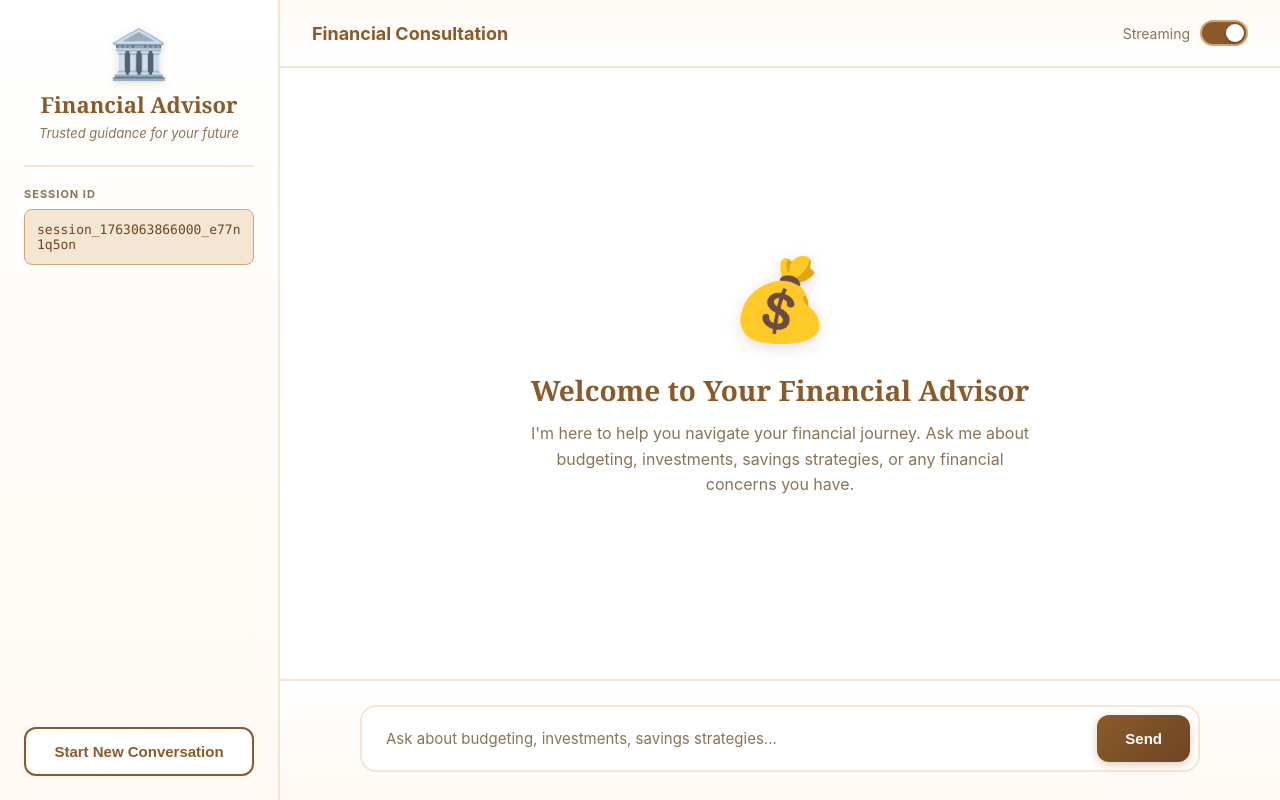
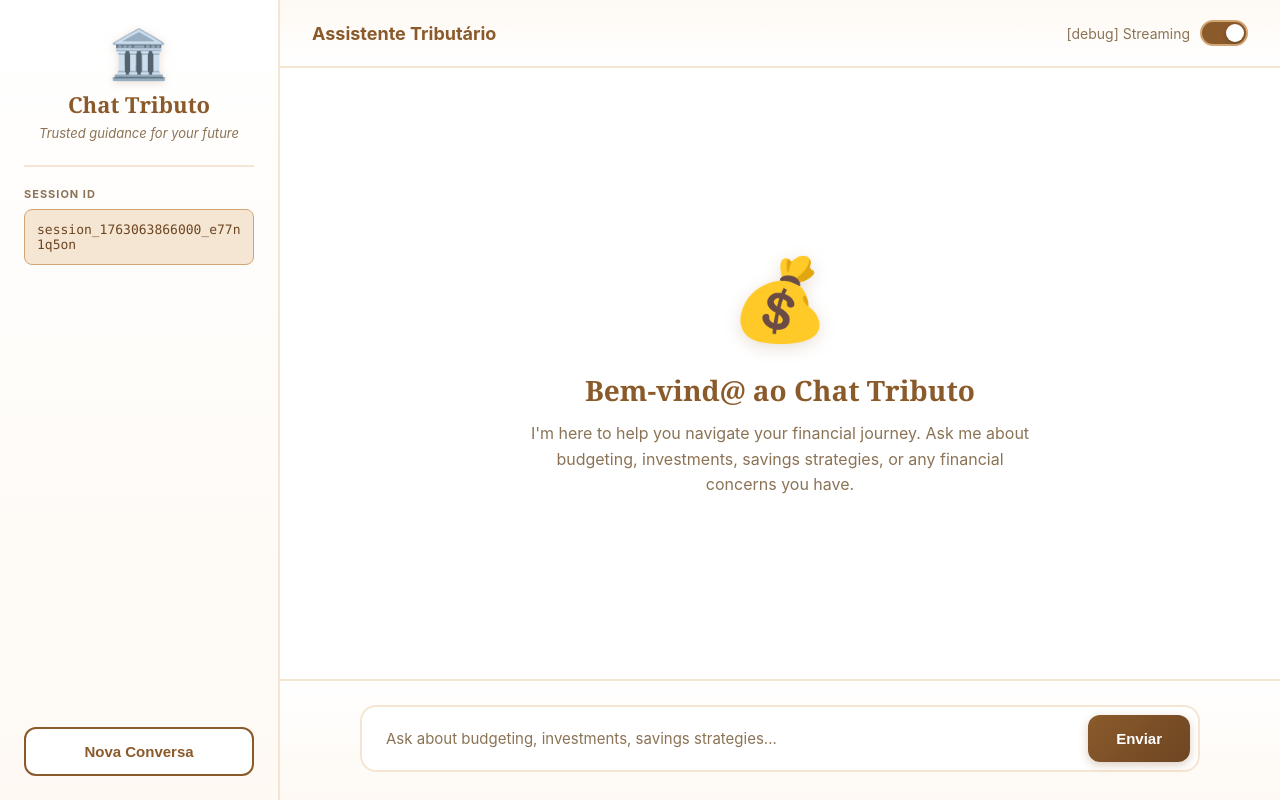
Before and after one commit to BrunoBensadon/fgv_chatbot, a plain HTML site: page index.html in a window 1280 px wide. Drawn offline with nearby package versions, Linux system fonts and the light colour scheme.

Commit message:
update index.html

```diff
--- a/index.html
+++ b/index.html
@@ -13,7 +13,7 @@
   <aside class="sidebar">
     <div class="brand">
       <div class="brand-icon">🏛️</div>
-      <div class="brand-name">Financial Advisor</div>
+      <div class="brand-name">Chat Tributo</div>
       <div class="brand-tagline">Trusted guidance for your future</div>
     </div>
 
@@ -23,16 +23,16 @@
     </div>
 
     <button class="new-chat-btn" id="newChatBtn">
-      Start New Conversation
+      Nova Conversa
     </button>
   </aside>
 
   <!-- Main Chat -->
   <main class="chat-main">
     <header class="chat-header">
-      <div class="header-title">Financial Consultation</div>
+      <div class="header-title">Assistente Tributário</div>
       <div class="stream-toggle">
-        <span>Streaming</span>
+        <span>[debug] Streaming</span>
         <div class="toggle-switch active" id="streamToggle">
           <div class="toggle-slider"></div>
         </div>
@@ -42,7 +42,7 @@
     <div class="messages-container" id="messagesContainer">
       <div class="empty-state">
         <div class="empty-icon">💰</div>
-        <div class="empty-title">Welcome to Your Financial Advisor</div>
+        <div class="empty-title">Bem-vind@ ao Chat Tributo</div>
         <div class="empty-subtitle">
           I'm here to help you navigate your financial journey.
           Ask me about budgeting, investments, savings strategies, or any financial concerns you have.
@@ -58,7 +58,7 @@
           placeholder="Ask about budgeting, investments, savings strategies..."
           autocomplete="off"
         />
-        <button id="sendButton">Send</button>
+        <button id="sendButton">Enviar</button>
       </div>
     </div>
   </main>
```
